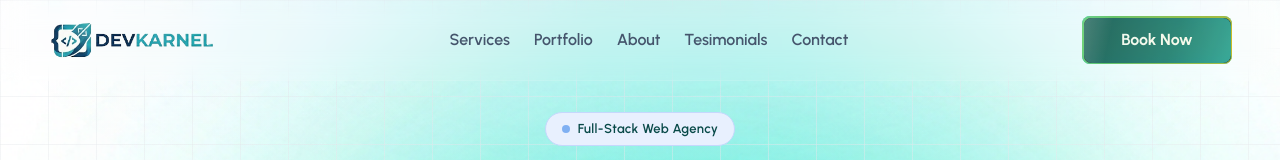
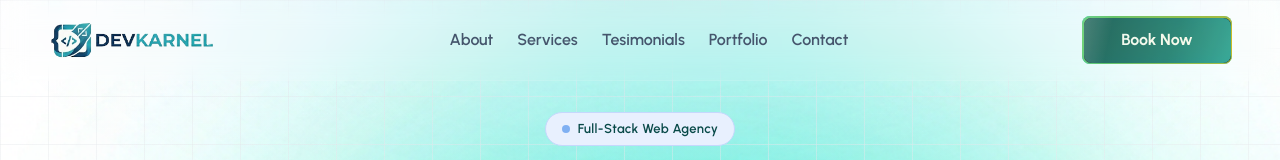
Before and after one commit to afterrender1/devkarnelweb, a Next.js app: page / in a window 1280 px wide. Shown: the top 160 px of the page. Built offline with nearby package versions, Linux system fonts and the light colour scheme.

Commit message:
Update Navbar.jsx

```diff
--- a/app/components/layout/Navbar.jsx
+++ b/app/components/layout/Navbar.jsx
@@ -28,7 +28,7 @@ const Navbar = () => {
 
                 {/* NAVIGATION LINKS */}
                 <div className="hidden md:flex items-center gap-6">
-                    {['Services', 'Portfolio', 'About', 'Tesimonials', 'Contact'].map((item) => (
+                    {['About', 'Services', 'Tesimonials', 'Portfolio', 'Contact'].map((item) => (
                         <a
                             key={item}
                             href={`#${item.toLowerCase()}`}
```
